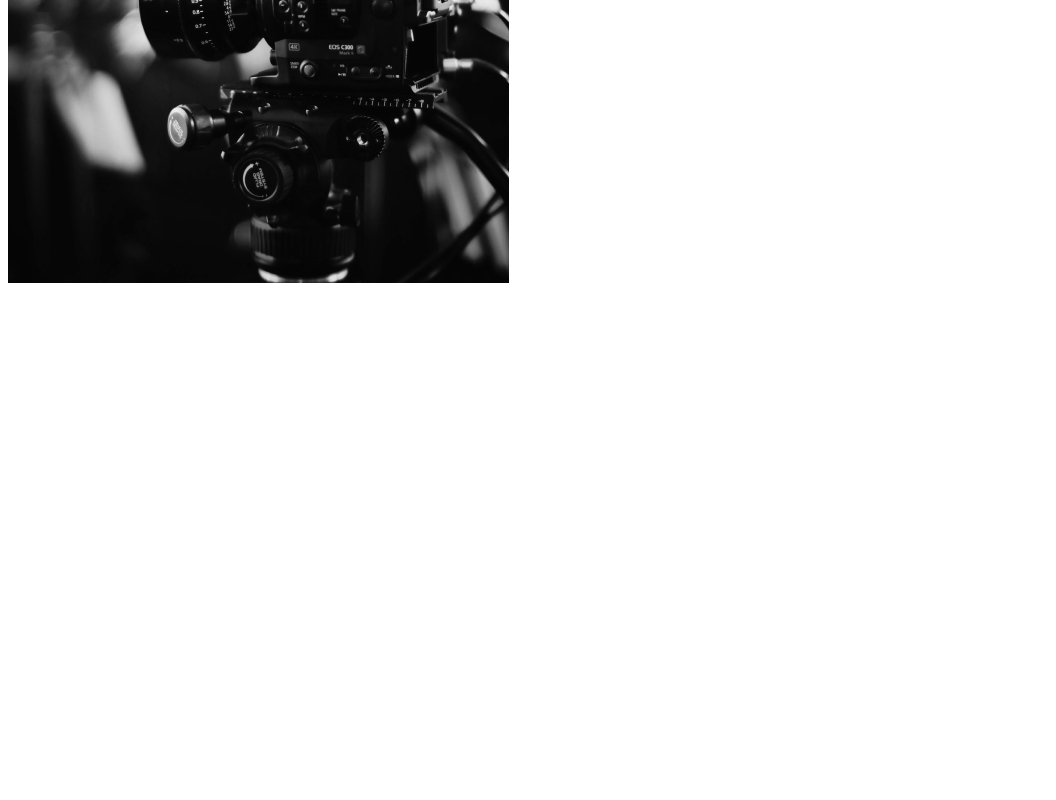
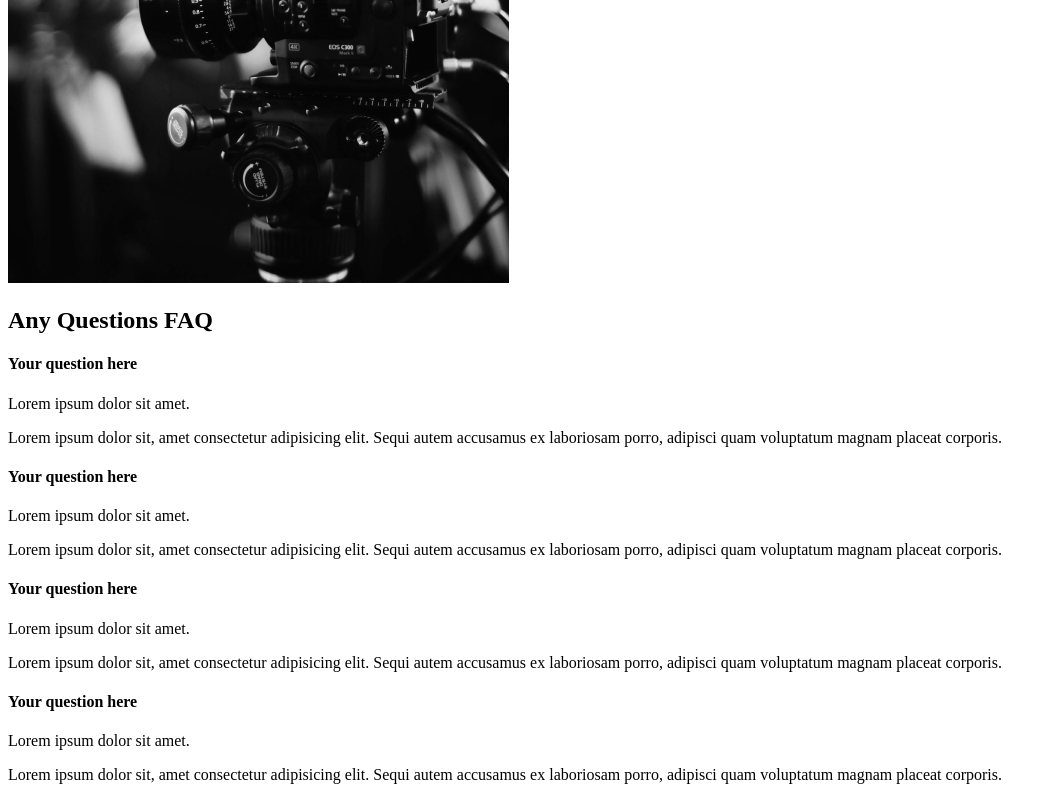
Before and after one commit to MdTasib/capture-portfolio, a React (Create React App) app: page / in a window 1280 px wide. Shown: the part 2065-2865 px from the top of the page, without its empty margins (0-1056 px from the left). Before the commit the page ends 2360 px from the top, so only its background shows below. Built offline with nearby package versions, Linux system fonts and the light colour scheme.

Commit message:
Faq Section

```diff
--- /dev/null
+++ b/src/components/FaqSection.jsx
@@ -0,0 +1,57 @@
+import React from "react";
+
+const FaqSection = () => {
+	return (
+		<div className='faq'>
+			<h2>
+				Any Questions <span>FAQ</span>
+			</h2>
+			<div className='question'>
+				<h4>Your question here</h4>
+				<div className='answer'>
+					<p>Lorem ipsum dolor sit amet.</p>
+					<p>
+						Lorem ipsum dolor sit, amet consectetur adipisicing elit. Sequi
+						autem accusamus ex laboriosam porro, adipisci quam voluptatum magnam
+						placeat corporis.
+					</p>
+				</div>
+			</div>
+			<div className='question'>
+				<h4>Your question here</h4>
+				<div className='answer'>
+					<p>Lorem ipsum dolor sit amet.</p>
+					<p>
+						Lorem ipsum dolor sit, amet consectetur adipisicing elit. Sequi
+						autem accusamus ex laboriosam porro, adipisci quam voluptatum magnam
+						placeat corporis.
+					</p>
+				</div>
+			</div>
+			<div className='question'>
+				<h4>Your question here</h4>
+				<div className='answer'>
+					<p>Lorem ipsum dolor sit amet.</p>
+					<p>
+						Lorem ipsum dolor sit, amet consectetur adipisicing elit. Sequi
+						autem accusamus ex laboriosam porro, adipisci quam voluptatum magnam
+						placeat corporis.
+					</p>
+				</div>
+			</div>
+			<div className='question'>
+				<h4>Your question here</h4>
+				<div className='answer'>
+					<p>Lorem ipsum dolor sit amet.</p>
+					<p>
+						Lorem ipsum dolor sit, amet consectetur adipisicing elit. Sequi
+						autem accusamus ex laboriosam porro, adipisci quam voluptatum magnam
+						placeat corporis.
+					</p>
+				</div>
+			</div>
+		</div>
+	);
+};
+
+export default FaqSection;
--- a/src/pages/About.jsx
+++ b/src/pages/About.jsx
@@ -1,5 +1,6 @@
 import React from "react";
 import AboutSection from "../components/AboutSection";
+import FaqSection from "../components/FaqSection";
 import ServicesSection from "../components/ServicesSection";
 
 const About = () => {
@@ -7,6 +8,7 @@
 		<>
 			<AboutSection />
 			<ServicesSection />
+			<FaqSection />
 		</>
 	);
 };
```
